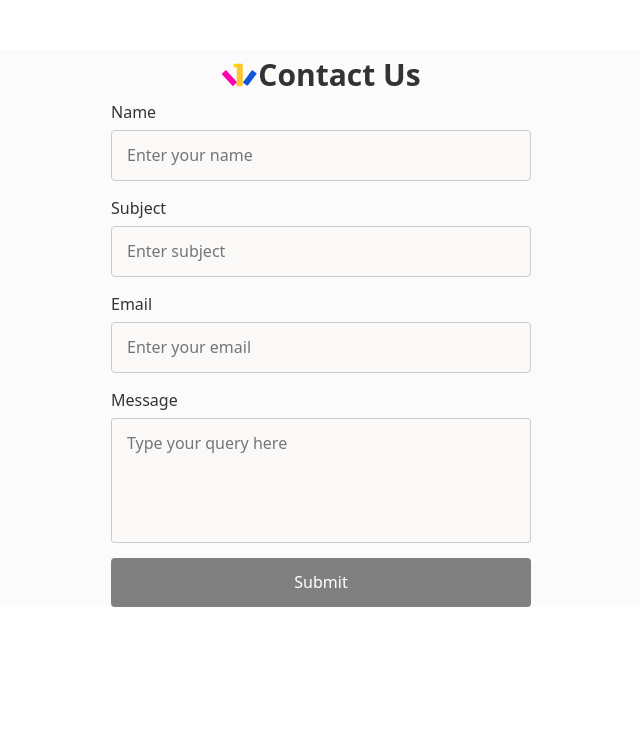
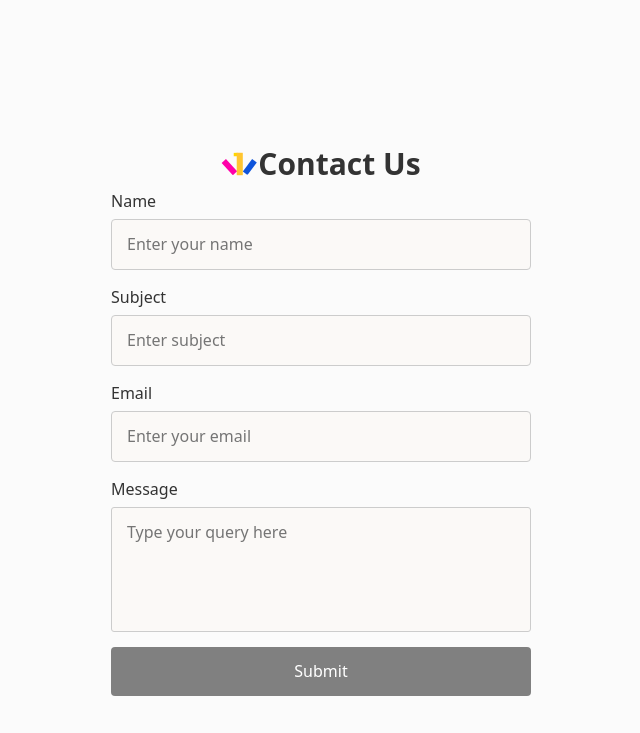
Before and after one commit to 1thing-org/1thing.org, a React (Create React App) app: page /aboutus in a window 1280 px wide. Shown: the part 1060-1793 px from the top of the page, without its empty margins (319-959 px from the left). Built offline with nearby package versions, Linux system fonts and the light colour scheme; no server answers.

Commit message:
font Match

```diff
--- a/src/components/about/AboutUs.css
+++ b/src/components/about/AboutUs.css
@@ -22,4 +22,5 @@
 .about-paragraph {
     font-size: 16px;
     text-align: left;
+    font-family: sans-serif;
 }
--- a/src/components/about/ContactUs.tsx
+++ b/src/components/about/ContactUs.tsx
@@ -2,36 +2,84 @@ import logo from "../../assets/home-page/smallLogo.svg"
 
 function ContactOneThing() {
     return (
-        <div className="share-us-form" style={{ backgroundColor: '#FBFBFB' }}>
+      <div
+        className="share-us-form"
+        style={{ backgroundColor: "#FBFBFB", padding: "128px 390px" }}
+      >
         <div className="wrapper">
           <div className="form-inner-cont">
-                    <form action="https://1thing.us20.list-manage.com/subscribe/post?u=21d473c726961a9ff53d21a35&id=81aac402d9" method="post" className="signin-form">
-                        <div style={{ display: 'flex', alignItems: 'center', justifyContent: 'center',}}>
-                            <img src={logo} alt="Logo" style={{ width: '37px', height: '23.5px'}} />
-                            <h4 style={{ textAlign: 'center', marginBottom: '0' }}>Contact Us</h4>
+            <form
+              action="https://1thing.us20.list-manage.com/subscribe/post?u=21d473c726961a9ff53d21a35&id=81aac402d9"
+              method="post"
+              className="signin-form"
+            >
+              <div
+                style={{
+                  display: "flex",
+                  alignItems: "center",
+                  justifyContent: "center",
+                }}
+              >
+                <img
+                  src={logo}
+                  alt="Logo"
+                  style={{ width: "37px", height: "23.5px" }}
+                />
+                <h4 style={{ textAlign: "center", marginBottom: "0" }}>
+                  Contact Us
+                </h4>
               </div>
               <div className="form-input">
-                            <label className='smallTitle' htmlFor="FNAME">Name</label>
-                            <input type="text" name="FNAME" id="FNAME" placeholder="Enter your name" />
+                <label className="smallTitle" htmlFor="FNAME">
+                  Name
+                </label>
+                <input
+                  type="text"
+                  name="FNAME"
+                  id="FNAME"
+                  placeholder="Enter your name"
+                />
               </div>
               <div className="form-input">
-                            <label className='smallTitle' htmlFor="w3lSubject">Subject</label>
-                            <input type="text" name="w3lSubject" id="w3lSubject" placeholder="Enter subject" required />
+                <label className="smallTitle" htmlFor="w3lSubject">
+                  Subject
+                </label>
+                <input
+                  type="text"
+                  name="w3lSubject"
+                  id="w3lSubject"
+                  placeholder="Enter subject"
+                  required
+                />
               </div>
               <div className="form-input">
-                            <label className='smallTitle' htmlFor="EMAIL">Email</label>
-                            <input type="email" name="EMAIL" id="EMAIL" placeholder="Enter your email" required />
+                <label className="smallTitle" htmlFor="EMAIL">
+                  Email
+                </label>
+                <input
+                  type="email"
+                  name="EMAIL"
+                  id="EMAIL"
+                  placeholder="Enter your email"
+                  required
+                />
               </div>
               <div className="form-input">
-                            <label className='smallTitle' htmlFor="w3lMessage">Message</label>
-                            <textarea name="w3lMessage" id="w3lMessage" placeholder="Type your query here"></textarea>
+                <label className="smallTitle" htmlFor="w3lMessage">
+                  Message
+                </label>
+                <textarea
+                  name="w3lMessage"
+                  id="w3lMessage"
+                  placeholder="Type your query here"
+                ></textarea>
               </div>
               <button className="btn">Submit</button>
             </form>
           </div>
         </div>
       </div>
-    )
+    );
 }
 
 export default ContactOneThing;
--- a/src/components/footer/Footer.css
+++ b/src/components/footer/Footer.css
@@ -78,7 +78,7 @@ footer {
 }
 
 .sign-up-text {
-    font-family: Open Sans;
+    font-family:  sans-serif;
     font-size: 16px;
     font-weight: 400;
     line-height: 22px;
@@ -105,7 +105,7 @@ footer {
     background-color: #FFC530;
     border-color: #FFC530;
     border-radius: 2px;
-    font-family: 'Open Sans', sans-serif;
+    font-family: sans-serif;
     font-style: normal;
     font-weight: 700;
     font-size: 16px;
--- a/src/components/home/StorySection/Story.css
+++ b/src/components/home/StorySection/Story.css
@@ -1,14 +1,24 @@
 #story {
     width: 100%;
-    border:none;
-    --bs-card-bg:transparent;
+    border: none;
+    --bs-card-bg: transparent;
     display: flex;
     align-items: center;
     align-self: stretch;
 }
+
+#our-sotry-text-container {
+    display: flex;
+    justify-content: center;
+    align-items: center;
+    gap: 8px;
+    align-self: stretch;
+
+}
+
 .our-story {
     margin: 0;
-    font-family: 'Open Sans'sans-serif;
+    font-family: sans-serif;
     font-style: normal;
     font-weight: 800;
     font-size: 32px;
@@ -16,10 +26,11 @@
     text-align: center;
     color: #18181A;
     letter-spacing: 0.4px;
-    width: 162px;
+    width: 180px;
     height: 40px;
     max-width: 1440px;
 }
+
 #story-section {
     display: flex;
     flex-direction: column;
@@ -38,10 +49,13 @@
 
 
 }
+
 .story-text {
     width: 100%;
     font-size: 16px;
+    font-family: sans-serif;
 }
+
 #story-name {
     margin-top: 16px;
     font-weight: bold;
@@ -49,16 +63,18 @@
     text-align: center;
 
     /* Heading/Heading3 */
-    font-family: Open Sans;
+    font-family: sans-serif;
     font-size: 24px;
     font-style: normal;
     font-weight: 800;
-    line-height: 28px; /* 116.667% */
+    line-height: 28px;
+    /* 116.667% */
     letter-spacing: 0.4px;
 }
-#story-quote{
+
+#story-quote {
     color: var(--neutral-neutral-01, #18181A);
-    font-family: Open Sans;
+    font-family: sans-serif;
     font-size: 16px;
     font-style: normal;
     font-weight: 400;
@@ -90,10 +106,10 @@
 }
 
 
-@media screen and (min-width: 985px) and (max-width: 1440px){
+@media screen and (min-width: 985px) and (max-width: 1440px) {
     .our-story {
         margin: 0;
-        font-family: 'Open Sans'sans-serif;
+        font-family: sans-serif;
         font-style: normal;
         font-weight: 800;
         font-size: 32px;
@@ -101,10 +117,11 @@
         text-align: center;
         color: #18181A;
         letter-spacing: 0.4px;
-        width: 162px;
+        width: 180px;
         height: 40px;
         max-width: 1440px;
     }
+
     #story-section {
         display: flex;
         flex-direction: column;
@@ -114,10 +131,11 @@
         max-width: 1440px;
 
     }
+
     #stories {
         gap: 40px;
-        border:none;
-        --bs-card-bg:transparent;
+        border: none;
+        --bs-card-bg: transparent;
         display: flex;
         align-items: center;
         align-self: stretch;
@@ -125,6 +143,7 @@
 
 
     }
+
     #profile-pic {
         width: 292px;
         height: 292px;
@@ -132,10 +151,13 @@
 
 
     }
+
     .story-text {
-        width:  100%;
+        width: 100%;
         font-size: 16px;
+        font-family: sans-serif;
     }
+
     #story-name {
         margin-top: 16px;
         font-weight: bold;
@@ -143,16 +165,18 @@
         text-align: center;
 
         /* Heading/Heading3 */
-        font-family: Open Sans;
+        font-family: sans-serif;
         font-size: 24px;
         font-style: normal;
         font-weight: 800;
-        line-height: 28px; /* 116.667% */
+        line-height: 28px;
+        /* 116.667% */
         letter-spacing: 0.4px;
     }
-    #story-quote{
+
+    #story-quote {
         color: var(--neutral-neutral-01, #18181A);
-        font-family: Open Sans;
+        font-family: sans-serif;
         font-size: 16px;
         font-style: normal;
         font-weight: 400;
@@ -184,11 +208,12 @@
     }
 
 }
-@media screen  and (min-width: 1441px){
+
+@media screen and (min-width: 1441px) {
     #stories {
         gap: 40px;
-        border:none;
-        --bs-card-bg:transparent;
+        border: none;
+        --bs-card-bg: transparent;
         display: flex;
         align-items: center;
         align-self: stretch;
--- a/src/components/home/WorkingOn/WorkingOn.css
+++ b/src/components/home/WorkingOn/WorkingOn.css
@@ -24,7 +24,7 @@
 
 .title {
   margin-top: 40px;
-  font-family: 'Open Sans';
+  font-family: sans-serif;
   font-style: normal;
   font-weight: 800;
   font-size: 24px;
@@ -33,14 +33,15 @@
   color: #18181A;
 }
 
-.main-title{
+.main-title {
   color: #18181A;
   text-align: center;
   font-family: sans-serif;
   font-size: 32px;
   font-style: normal;
   font-weight: 800;
-line-height: 40px; /* 125% */
+  line-height: 40px;
+  /* 125% */
   letter-spacing: 0.4px;
 }
 
@@ -48,7 +49,7 @@ letter-spacing: 0.4px;
   display: inline;
   margin-top: 24px;
   width: 361px;
-  font-family: 'Open Sans';
+  font-family: sans-serif;
   font-style: normal;
   font-weight: 400;
   font-size: 16px;
@@ -58,12 +59,13 @@ letter-spacing: 0.4px;
 }
 
 @media screen and (max-width: 767px) {
+
   .image-container-project,
-  .image-container-victim{
+  .image-container-victim {
     width: 100%;
   }
 
-  .image-container-victim{
+  .image-container-victim {
     padding-bottom: 50px;
 
   }
--- a/src/components/testimonials/Testimonials.tsx
+++ b/src/components/testimonials/Testimonials.tsx
@@ -16,12 +16,6 @@ function Testimonials() {
   return (
     <div>
       <NavBar />
-      <HeroSection
-        heading={testimonialHeroData.heading}
-        subheading={testimonialHeroData.subheading}
-        imageSrc={HeroImage}
-        hideHeroText={true}
-      />
 
       <VolunteerSection />
       <SignUp />
```
Also changed, not shown: src/components/home/StorySection/StorySection.tsx (+28 -23 lines). Lines whose indentation alone changed are shown as unchanged.
